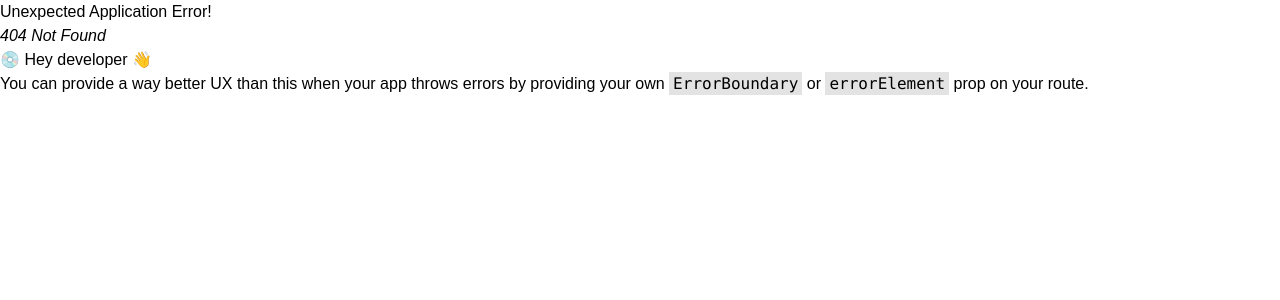
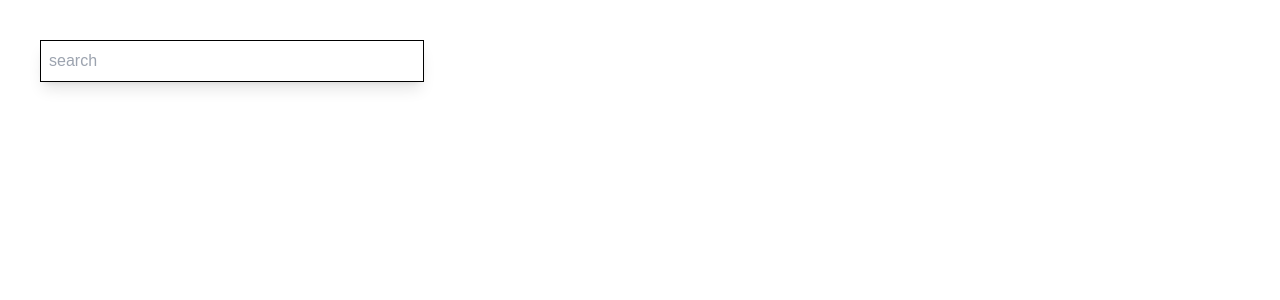
Before and after one commit to Nikhil1916/machine-coding, a React (Create React App) app: page /SearchBar in a window 1280 px wide. Before the commit this address had no page. Shown: the top 300 px of the page. Built offline with nearby package versions, Linux system fonts and the light colour scheme.

Commit message:
add google search

```diff
--- a/src/App.js
+++ b/src/App.js
@@ -13,6 +13,7 @@ import ImageSlider from './Components/ImageSlider/ImageSlider';
 import Comments from './Components/RedditNestedComments/Comments';
 import Dashboard from './Components/Pagination2/Dashboard';
 import LiveChat from './Components/LiveChat/LiveChat';
+import SearchBar from './Components/SearchBar/SearchBar';
 
 export const routes = [
   {
@@ -78,6 +79,11 @@ export const routes = [
     path: '/LiveChat',
     element: <LiveChat/>,
     name : "Youtube Live Chat"
+   },
+   {
+    path: '/SearchBar',
+    element: <SearchBar/>,
+    name : "Googe Search Bar"
    }
 
 ];
--- /dev/null
+++ b/src/Components/SearchBar/SearchBar.js
@@ -0,0 +1,68 @@
+import React, { useEffect, useState } from "react";
+
+const SearchBar = () => {
+  const [searchText, setSearchText] = useState();
+  const [searchResult, setSearchResult] = useState();
+  const [isResultVisible, setIsResultVisible] = useState(false);
+  const [cache, setCache] = useState({});
+  useEffect(() => {
+    const timer = setTimeout(() => {
+      fetchData();
+    }, 500);
+    return () => {
+      clearTimeout(timer);
+    };
+  }, [searchText]);
+
+  const fetchData = async () => {
+    if (!searchText) return;
+    if (cache[searchText]) {
+        setSearchResult(cache[searchText]);
+    } else {
+      const data = await fetch(
+        "https://www.google.com/complete/search?client=firefox&q=" + searchText
+      );
+      const json = await data.json();
+      setSearchResult(json[1]);
+      setCache((prevCache)=>{
+        return {
+            ...prevCache,
+            [searchText]:json[1]
+        }
+      })
+    }
+  };
+
+  return (
+    <div className="m-10">
+      <input
+        type="text"
+        placeholder="search"
+        className="border border-black p-2 shadow-lg w-96"
+        value={searchText}
+        onChange={(e) => {
+          setSearchText(e?.target?.value);
+        }}
+        onFocus={() => {
+          setIsResultVisible(true);
+        }}
+        onBlur={() => {
+          setIsResultVisible(false);
+        }}
+      />
+      {searchResult?.length > 0 && isResultVisible && (
+        <ul className="p-2 border border-black w-96 shadow-lg">
+          {searchResult?.map((val, i) => {
+            return (
+              <li className="hover:bg-gray-200 cursor-pointer p-1" key={i}>
+                {val}
+              </li>
+            );
+          })}
+        </ul>
+      )}
+    </div>
+  );
+};
+
+export default SearchBar;
```
